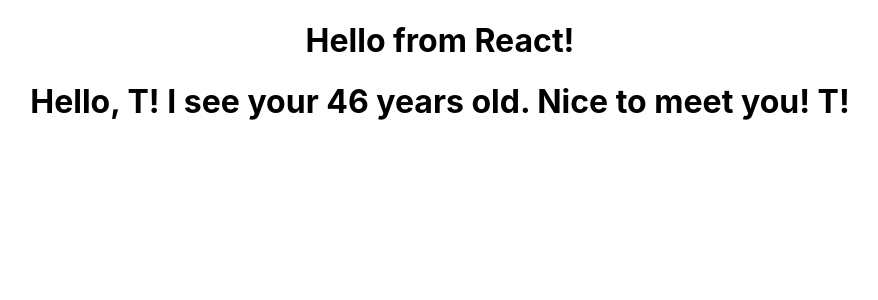
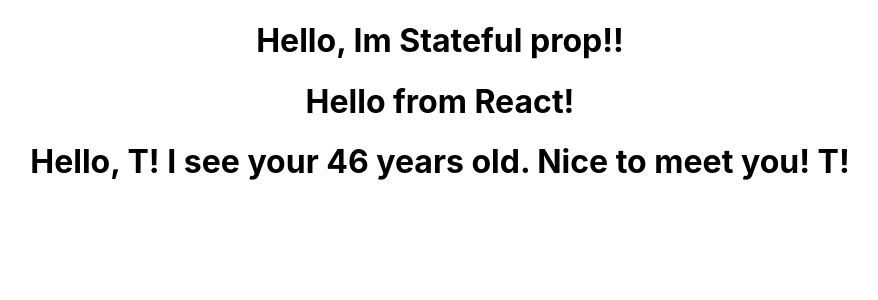
Before and after one commit to TaherCCG/jsx-react, a React (Create React App) app in the folder my-app/: page / in a window 1280 px wide. Shown: the top 300 px of the page, without its empty margins (200-1078 px from the left). Built offline with nearby package versions, Linux system fonts and the light colour scheme.

Commit message:
Add:StatefulGreeting component

```diff
--- a/my-app/src/App.js
+++ b/my-app/src/App.js
@@ -2,10 +2,12 @@
 import './App.css';
 import FunctionalGreeting from './components/FunctionalGreeting';
 import FunctionalGreetingWithProps from './components/FunctionalGreetingWithProps';
+import StatefulGreeting from './components/StatefulGreeting';
 
 function App() {
   return (
     <div className="App">
+      <StatefulGreeting greeting="Im Stateful prop!" />
       <FunctionalGreeting/>
       <FunctionalGreetingWithProps greeting="Nice to meet you!" name="T" age="46" />
     </div>
--- /dev/null
+++ b/my-app/src/components/StatefulGreeting.js
@@ -0,0 +1,9 @@
+import React from "react";
+
+class StatefulGreeting extends React.Component {
+    render() {
+        return <h1>Hello, {this.props.greeting}!</h1>
+    }
+}
+
+export default StatefulGreeting;
```
